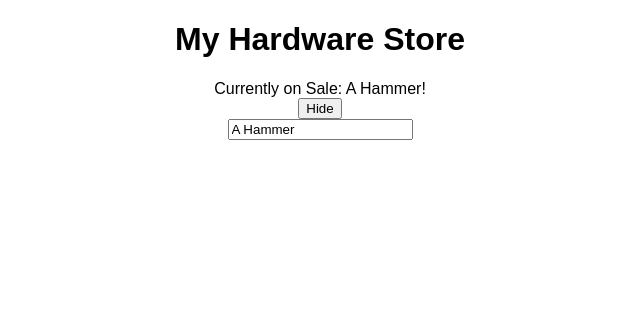
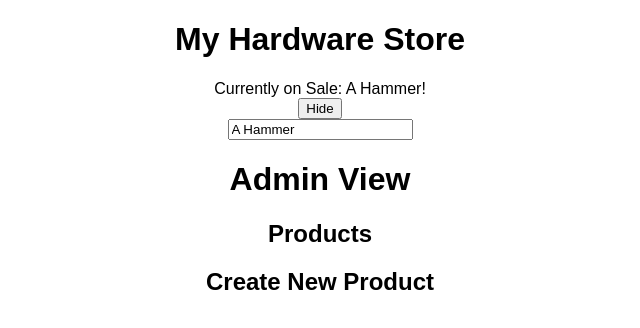
Before and after one commit to kat2018/react-hardware-store, a React (Create React App) app: page / in a window 1280 px wide. Shown: the top 328 px of the page, without its empty margins (320-960 px from the left). Built offline with nearby package versions, Linux system fonts and the light colour scheme.

Commit message:
Created Admin View

```diff
--- /dev/null
+++ b/src/components/AdminView.js
@@ -0,0 +1,24 @@
+import React, { Component } from 'react'
+
+class AdminView extends Component {
+    render() {
+        //This is the long way:
+        // const productList = this.props.productList
+        // console.log("Admin View!!", productList)
+
+        // This is the short way:
+        console.log("Admin View!!", this.props.productList);
+
+
+        return (
+            <div>
+                <h1>Admin View</h1>
+                <h2>Products</h2>
+
+                <h2>Create New Product</h2>
+            </div>
+        )
+    }
+}
+
+export default AdminView
--- a/src/components/HomePage.js
+++ b/src/components/HomePage.js
@@ -1,4 +1,6 @@
 import React, {Component} from 'react'
+import AdminView from "./AdminView";
+
 
 class HomePage extends Component {
     constructor () {
@@ -6,7 +8,19 @@ class HomePage extends Component {
 
         this.state = {
             itemCurrentlyOnSale: 'A Hammer',
-            editSaleItem: true
+            editSaleItem: true,
+            productList: [
+                {
+                    productName: 'Hammer',
+                    description: 'Itsa hammer',
+                    price: 12.3,
+                },
+                {
+                    productName: 'Nail',
+                    description: 'Itsa nail',
+                    price: 0.12,
+                }
+            ]
         }
     }
 
@@ -36,8 +50,8 @@ class HomePage extends Component {
                         {this.state.editSaleItem ? "Hide" : "Edit Sale Item"}
 
                     </button>
-
-                    {this.state.itemCurrentlyOnSale
+                     </div>
+                    {this.state.editSaleItem
                     ? <div>
                         <input
                         type="text"
@@ -47,7 +61,9 @@ class HomePage extends Component {
                     </div>
                     : null}
 
-                </div>
+                {/* Product List is the name of the property */}
+                <AdminView productList={this.state.productList} />
+
             </div>
         )
 
```
